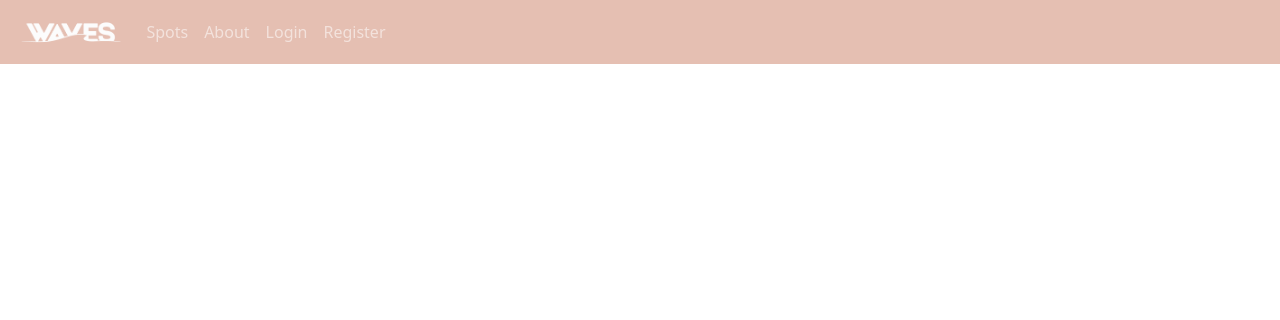
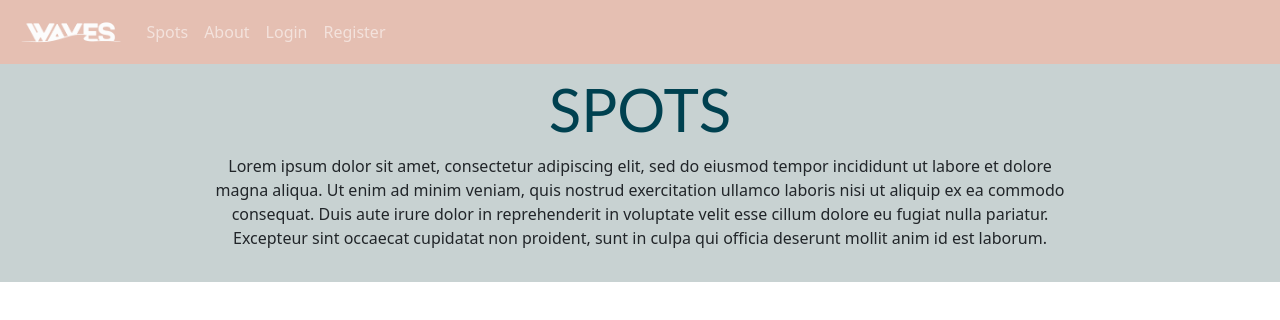
Before and after one commit to alopezbelles/FRONTEND-FP-GEEKSHUBS, a React (Create React App) app: page /spots in a window 1280 px wide. Shown: the top 320 px of the page. Built offline with nearby package versions, Linux system fonts and the light colour scheme.

Commit message:
create spots page and lyout

```diff
--- a/src/Containers/About/About.jsx
+++ b/src/Containers/About/About.jsx
@@ -14,12 +14,12 @@ import icon7 from "../../aessets/twitter.png";
 
 const About = () => {
   return (
-    <Container className="aboutDesign d-flex flex-column align-content-center justify-content-center">
-      <Row className="row1Design d-flex align-content-center justify-content-center">
-        <Col className="col1Design">About Waves.</Col>
+    <Container fluid className="aboutDesign d-flex flex-column align-content-center justify-content-center">
+      <Row  className="row1Design d-flex align-content-center justify-content-center">
+        <Col  className="col1Design">About Waves.</Col>
       </Row>
 
-      <Row className="container-fluid row2Design justify-content-evenly">
+      <Row className="row2Design justify-content-evenly">
         {/* <Col className="infoBox">Col
             </Col> */}
         <div className="infoBox">
--- a/src/Containers/Spots/Spots.css
+++ b/src/Containers/Spots/Spots.css
@@ -0,0 +1,23 @@
+
+.spotsDesign{
+    background-color: #c8d2d2;
+
+    height: auto;
+    width: 100vw;
+
+
+}
+
+.titleSpots{
+    height: 10em;
+    font-family: "Trebuchet MS", "Lucida Sans Unicode", "Lucida Grande",
+    "Lucida Sans", Arial, sans-serif;
+    font-size: 60px;
+    color: #004150
+
+}
+
+.descriptionTitle{
+    width: 70%;
+    margin-bottom: 2em;
+}
--- a/src/Containers/Spots/Spots.jsx
+++ b/src/Containers/Spots/Spots.jsx
@@ -1,11 +1,12 @@
 
 import React, { useState } from "react";
-import { useNavigate } from "react-router-dom";
-import { errorCheck } from "../../services/usefull";
-import axios from "axios";
-import { useJwt } from "react-jwt";
+import "bootstrap/dist/css/bootstrap.min.css";
 import "./Spots.css";
 import "bootstrap/dist/css/bootstrap.min.css";
+// import { useNavigate } from "react-router-dom";
+// import { errorCheck } from "../../services/usefull";
+// import axios from "axios";
+// import { useJwt } from "react-jwt";
 
 import Image from "react-bootstrap/Image";
 import logoWaves from "../../aessets/logo_waves.png";
@@ -14,9 +15,15 @@ import { Col, Container, Row } from "react-bootstrap";
 
 const Spots = () => {
     return(
-        <div>
+        <Container fluid className=" spotsDesign">
+            <Row className="row1Spots d-flex flex-column align-items-center justify-content-center">
+                <Col className="titleSpots">SPOTS</Col>
+                <Col className="descriptionTitle">Lorem ipsum dolor sit amet, consectetur adipiscing elit, sed do eiusmod tempor incididunt ut labore et dolore magna aliqua. Ut enim ad minim veniam, quis nostrud exercitation ullamco laboris nisi ut aliquip ex ea commodo consequat. Duis aute irure dolor in reprehenderit in voluptate velit esse cillum dolore eu fugiat nulla pariatur. Excepteur sint occaecat cupidatat non proident, sunt in culpa qui officia deserunt mollit anim id est laborum.</Col>
+            </Row>
 
-        </div>
+
+
+        </Container>
     )
 }
 
```
